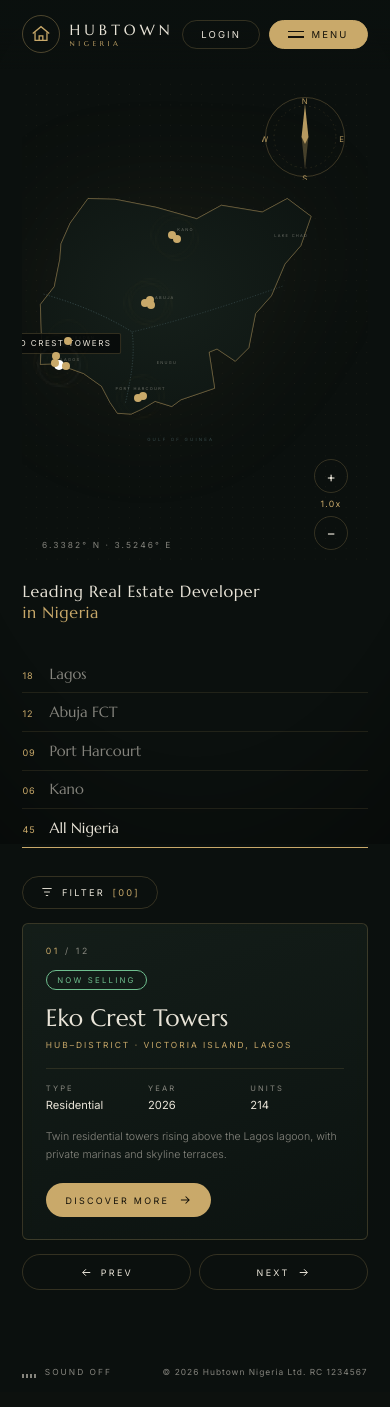
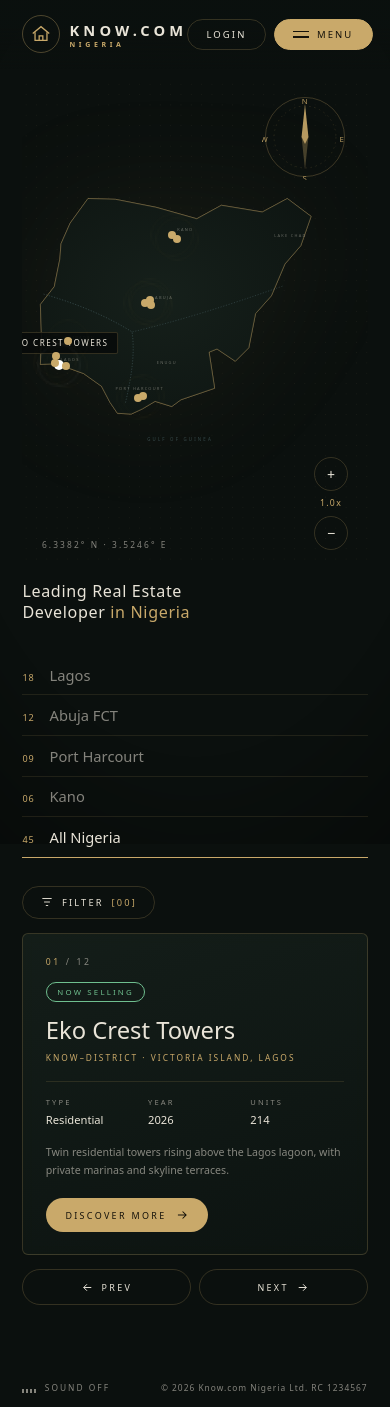
Before and after one commit to williyberry007/LD, a PHP site: page / in a window 390 px wide. Before the commit the page ends 1378 px from the top, so only its background shows below. Run offline with PHP 8.4, Linux system fonts and the light colour scheme; some web fonts are replaced.

Commit message:
Rebrand to Know.com and switch typography to Satoshi
- Replace all Hubtown branding with Know.com (title, preloader, header
  lettermark, mega menu phone, footer, KNOW-DISTRICT location prefix)
- Swap Marcellus/Inter for Satoshi via the Fontshare CDN, bumping
  display heading weights (500/700) to suit the sans-serif

https://claude.ai/code/session_01SvjBjXtf8AAKpnUqMzrMaN

```diff
--- a/index.html
+++ b/index.html
@@ -3,11 +3,11 @@
 <head>
   <meta charset="UTF-8" />
   <meta name="viewport" content="width=device-width, initial-scale=1.0" />
-  <title>Hubtown | Leading Real Estate Developer in Nigeria</title>
-  <meta name="description" content="Explore Hubtown's portfolio of landmark residential and commercial developments across Nigeria through an interactive map." />
-  <link rel="preconnect" href="https://fonts.googleapis.com" />
-  <link rel="preconnect" href="https://fonts.gstatic.com" crossorigin />
-  <link href="https://fonts.googleapis.com/css2?family=Marcellus&family=Inter:wght@300;400;500;600&display=swap" rel="stylesheet" />
+  <title>Know.com | Leading Real Estate Developer in Nigeria</title>
+  <meta name="description" content="Explore Know.com's portfolio of landmark residential and commercial developments across Nigeria through an interactive map." />
+  <link rel="preconnect" href="https://api.fontshare.com" />
+  <link rel="preconnect" href="https://cdn.fontshare.com" crossorigin />
+  <link href="https://api.fontshare.com/v2/css?f[]=satoshi@300,400,500,700&display=swap" rel="stylesheet" />
   <link rel="stylesheet" href="styles.css" />
 </head>
 <body>
@@ -15,7 +15,7 @@
   <!-- ============ PRELOADER ============ -->
   <div class="preloader" id="preloader">
     <div class="preloader-inner">
-      <div class="preloader-logo">HUBTOWN</div>
+      <div class="preloader-logo">KNOW.COM</div>
       <div class="preloader-sub">NIGERIA &middot; EST. 2026</div>
       <div class="preloader-bar"><span id="preloaderBar"></span></div>
       <div class="preloader-pct" id="preloaderPct">00</div>
@@ -24,7 +24,7 @@
 
   <!-- ============ TOP BAR ============ -->
   <header class="topbar">
-    <a class="brand" href="#" aria-label="Hubtown Nigeria home">
+    <a class="brand" href="#" aria-label="Know.com Nigeria home">
       <span class="brand-mark" aria-hidden="true">
         <svg viewBox="0 0 24 24" width="22" height="22" fill="none" stroke="currentColor" stroke-width="1.4">
           <path d="M3 11.5 12 4l9 7.5" />
@@ -32,7 +32,7 @@
           <path d="M10 19v-5h4v5" />
         </svg>
       </span>
-      <span class="brand-text">HUBTOWN<em>NIGERIA</em></span>
+      <span class="brand-text">KNOW.COM<em>NIGERIA</em></span>
     </a>
 
     <nav class="topnav" aria-label="Primary">
@@ -70,7 +70,7 @@
       <div class="mega-contact">
         <span class="mega-label">Head Office</span>
         <p>24 Adetokunbo Ademola Street,<br />Victoria Island, Lagos, Nigeria</p>
-        <p class="mega-tel">+234 (0) 700 HUBTOWN</p>
+        <p class="mega-tel">+234 (0) 700 KNOW</p>
       </div>
     </div>
   </div>
@@ -211,7 +211,7 @@
         <div class="card-index"><span id="cardIndex">01</span> / <span id="cardTotal">45</span></div>
         <div class="card-status" id="cardStatus">Now Selling</div>
         <h2 class="card-title" id="cardTitle">Eko Crest Towers</h2>
-        <p class="card-loc" id="cardLoc">HUB&ndash;DISTRICT &middot; VICTORIA ISLAND, LAGOS</p>
+        <p class="card-loc" id="cardLoc">KNOW&ndash;DISTRICT &middot; VICTORIA ISLAND, LAGOS</p>
         <dl class="card-meta">
           <div><dt>Type</dt><dd id="cardType">Residential</dd></div>
           <div><dt>Year</dt><dd id="cardYear">2026</dd></div>
@@ -255,7 +255,7 @@
       <div class="detail-copy">
         <div class="detail-status" id="detailStatus">Now Selling</div>
         <h2 class="detail-title" id="detailTitle">Eko Crest Towers</h2>
-        <p class="detail-loc" id="detailLoc">HUB&ndash;DISTRICT &middot; VICTORIA ISLAND, LAGOS</p>
+        <p class="detail-loc" id="detailLoc">KNOW&ndash;DISTRICT &middot; VICTORIA ISLAND, LAGOS</p>
         <p class="detail-desc" id="detailDesc"></p>
         <dl class="detail-meta">
           <div><dt>Type</dt><dd id="detailType"></dd></div>
@@ -285,7 +285,7 @@
       <span id="soundLabel">Sound Off</span>
     </button>
     <p class="bottom-note">Drag to explore &middot; Scroll to zoom &middot; Click a marker to view a project</p>
-    <p class="bottom-copy">&copy; 2026 Hubtown Nigeria Ltd. RC 1234567</p>
+    <p class="bottom-copy">&copy; 2026 Know.com Nigeria Ltd. RC 1234567</p>
   </footer>
 
   <script src="script.js"></script>
--- a/script.js
+++ b/script.js
@@ -1,5 +1,5 @@
 /* ============================================================
-   HUBTOWN NIGERIA — map explorer interactions
+   KNOW.COM NIGERIA — map explorer interactions
    ============================================================ */
 
 // Marker x/y are percentages of the map artwork (SVG viewBox 0 0 800 680),
@@ -88,7 +88,7 @@ function selectProject(globalIndex) {
   $("cardIndex").textContent = String(Math.max(1, pool.indexOf(p) + 1)).padStart(2, "0");
   $("cardTotal").textContent = String(pool.length || REGION_COUNTS[activeRegion]).padStart(2, "0");
   $("cardTitle").textContent = p.name;
-  $("cardLoc").textContent = "HUB–DISTRICT · " + p.city.toUpperCase();
+  $("cardLoc").textContent = "KNOW–DISTRICT · " + p.city.toUpperCase();
   $("cardType").textContent = p.type;
   $("cardYear").textContent = p.year;
   $("cardUnits").textContent = p.units;
@@ -282,7 +282,7 @@ const detail = $("detail");
 function openDetail() {
   const p = PROJECTS[activeIndex];
   $("detailTitle").textContent = p.name;
-  $("detailLoc").textContent = "HUB–DISTRICT · " + p.city.toUpperCase();
+  $("detailLoc").textContent = "KNOW–DISTRICT · " + p.city.toUpperCase();
   $("detailDesc").textContent = p.desc;
   $("detailType").textContent = p.type;
   $("detailYear").textContent = p.year;
--- a/styles.css
+++ b/styles.css
@@ -1,5 +1,5 @@
 /* ============================================================
-   HUBTOWN NIGERIA — Interactive Map Landing Page
+   KNOW.COM NIGERIA — Interactive Map Landing Page
    ============================================================ */
 
 :root {
@@ -11,8 +11,8 @@
   --gold-soft: rgba(201, 169, 106, 0.35);
   --line: rgba(201, 169, 106, 0.22);
   --green: #6fbf8f;
-  --font-display: "Marcellus", serif;
-  --font-body: "Inter", system-ui, sans-serif;
+  --font-display: "Satoshi", system-ui, sans-serif;
+  --font-body: "Satoshi", system-ui, sans-serif;
 }
 
 * { margin: 0; padding: 0; box-sizing: border-box; }
@@ -54,6 +54,7 @@ body::before {
 .preloader-inner { text-align: center; }
 .preloader-logo {
   font-family: var(--font-display);
+  font-weight: 700;
   font-size: clamp(2rem, 5vw, 3.2rem);
   letter-spacing: 0.35em;
   color: var(--gold);
@@ -94,6 +95,7 @@ body::before {
 }
 .brand-text {
   font-family: var(--font-display);
+  font-weight: 700;
   font-size: 1.05rem;
   letter-spacing: 0.28em;
   color: var(--ink);
@@ -187,7 +189,7 @@ body::before {
 /* ---- left rail ---- */
 .rail-kicker {
   font-family: var(--font-display);
-  font-weight: 400;
+  font-weight: 500;
   font-size: 1.35rem;
   line-height: 1.35;
   letter-spacing: 0.04em;
@@ -435,7 +437,7 @@ body::before {
 .card-title {
   margin-top: 1rem;
   font-family: var(--font-display);
-  font-weight: 400;
+  font-weight: 500;
   font-size: 1.7rem;
   line-height: 1.2;
 }
@@ -550,7 +552,7 @@ body::before {
 .detail-title {
   margin-top: 1.1rem;
   font-family: var(--font-display);
-  font-weight: 400;
+  font-weight: 500;
   font-size: clamp(1.8rem, 4vw, 2.6rem);
   line-height: 1.15;
 }
```
Also changed, not shown: README.md.
